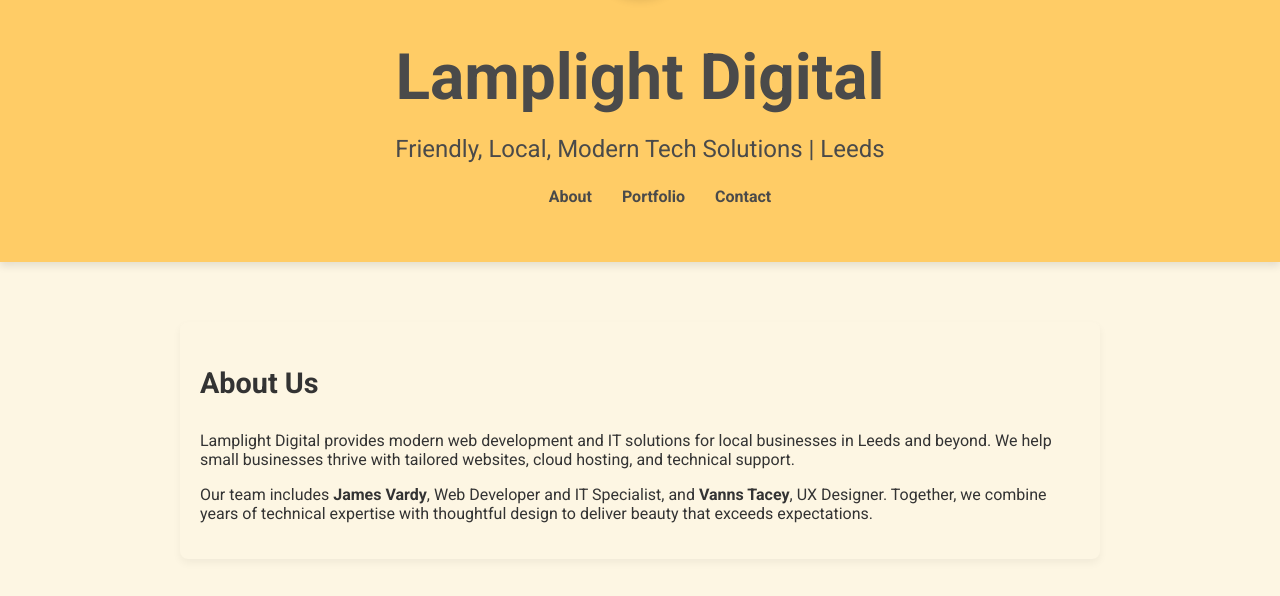
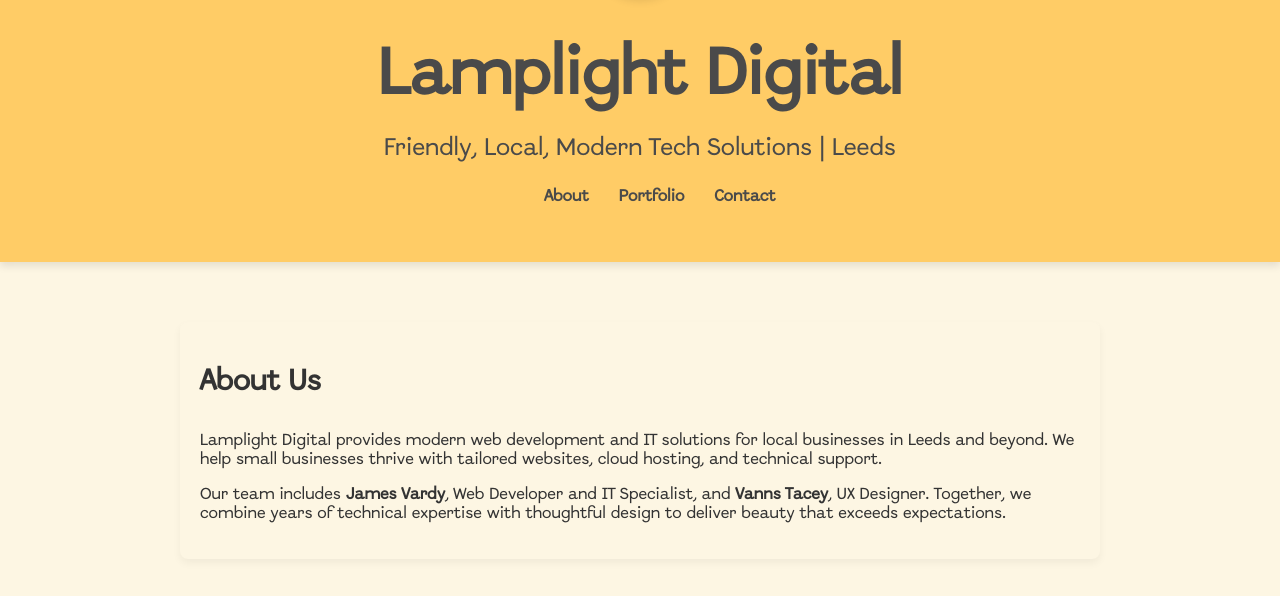
Before and after one commit to james-vardy/lamplight-digital, a plain HTML site: page index.html in a window 1280 px wide. Shown: the part 143-739 px from the top of the page. Drawn offline with Linux system fonts and the light colour scheme.

Commit message:
new-font

```diff
--- a/styles.css
+++ b/styles.css
@@ -1,3 +1,13 @@
+@font-face {
+  font-family: "Abordage-Regular";
+  src: url("Abordage-Regular.woff") format("woff"),
+    url("Abordage-Regular.ttf") format("truetype"),
+    url("Abordage-Regular.otf") format("opentype");
+  font-weight: normal;
+  font-style: normal;
+  font-display: swap;
+}
+
 html,
 body {
   height: 100%;
@@ -8,7 +18,7 @@ body {
 body {
   display: flex;
   flex-direction: column;
-  font-family: "Roboto", sans-serif;
+  font-family: "Abordage-Regular", "Roboto", sans-serif;
   background-color: var(--bg-color);
   color: var(--text-color);
   transition: background-color 0.3s ease, color 0.3s ease;
```
Also changed, not shown: Abordage-Regular.otf (added), Abordage-Regular.ttf (added), Abordage-Regular.woff (added), Abordage-Regular.woff2 (added).
